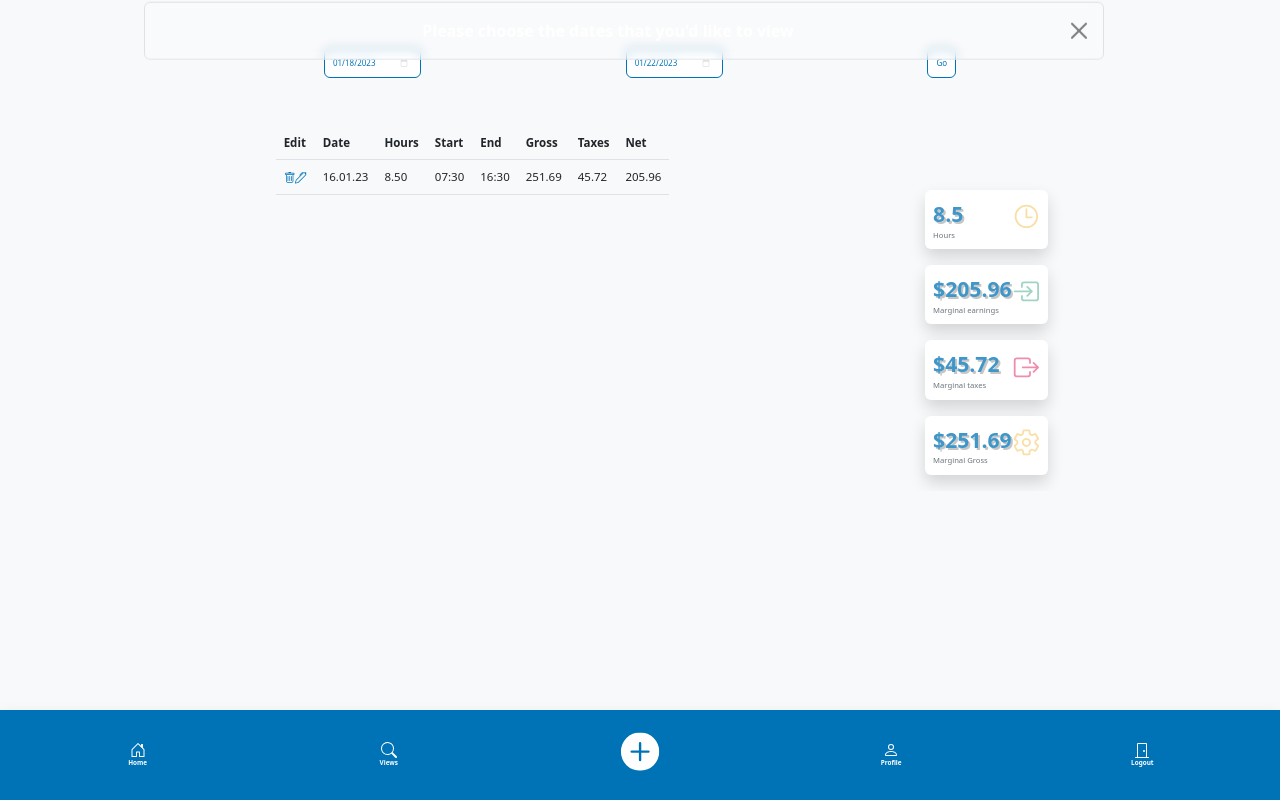
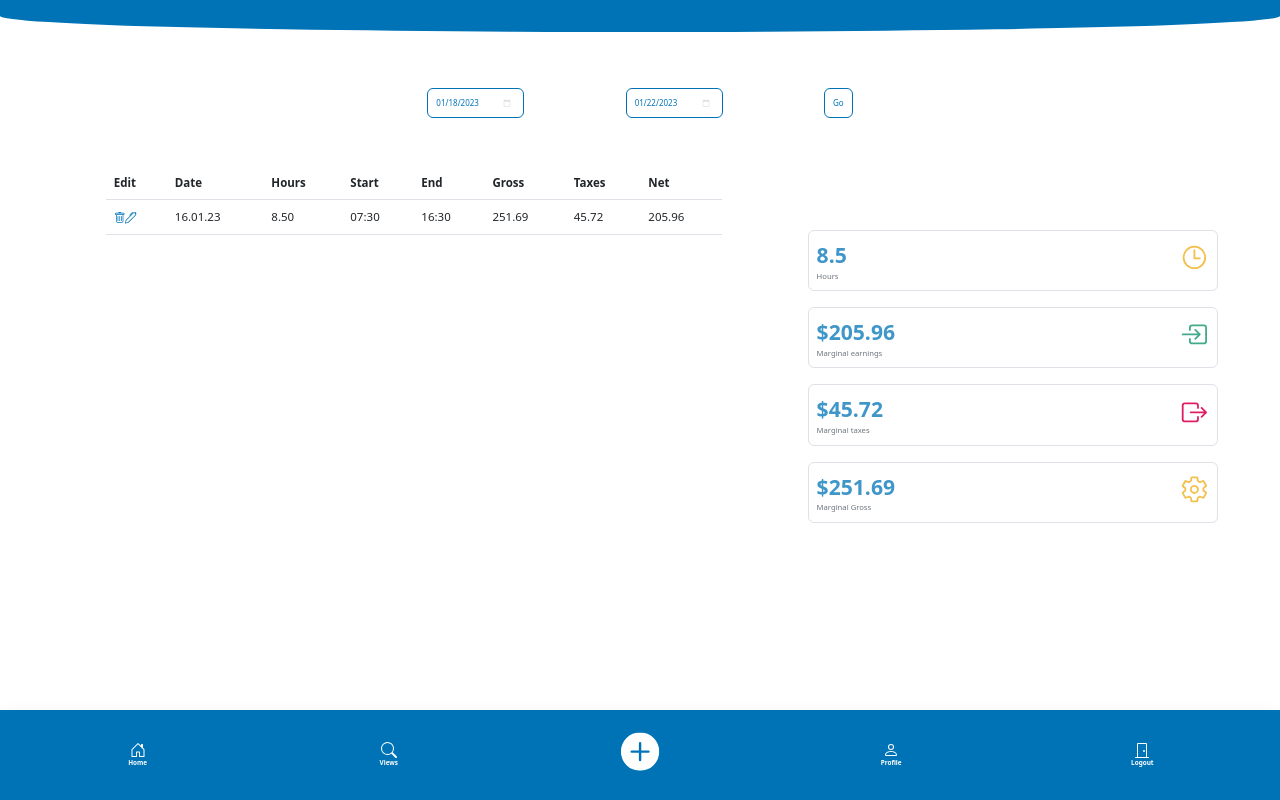
Before and after one commit to ziscoplankton/paychckr, a Flask app: page /summary in a window 1280 px wide. Run offline with Flask 3, Linux system fonts and the light colour scheme; the visitor is signed in with stand-in values (Sample User, id 1); some libraries are stand-ins or nearby versions; some web fonts are replaced.

Commit message:
Adjustements of alerts,resolving bugs and layout of summaries, regex edited for pw

```diff
--- a/app.py
+++ b/app.py
@@ -54,19 +54,38 @@ session_flask_user = Session_flask(app)
 def register():
     if request.method == 'POST':
         user = dbSession.query(Users).filter_by(username=request.form['username']).first()
+        email_check = dbSession.query(Users).filter_by(email=request.form['email']).first()
         if user:
-            return apology('Username not available')
+            flash('Sorry this username is used')
+            return redirect(url_for("register"))
+
+        elif email_check:
+            flash('Sorry this email is used')
+            return redirect(url_for("register"))
         else:
             if not request.form['payrate'] and (not request.form['salary'] and not request.form['weekly_hours']):
-                return apology('Fields missing')
+                flash('Some fields are missing')
+                return redirect(url_for("register"))
             else:
                 if request.form['password'] != request.form['confirmation']:
-                    return apology("passwords are different")
+                    flash('Passwords are different')
+                    return redirect(url_for("register"))
                 else:
-                    regex_check = re.search(r"[a-zA-Z0-9!@#$%^&*]{8,}", request.form.get("password"))
+                    regex_check = re.search(r"^(?=.[A-Za-z])(?=.\d)(?=.[@$!%#?&])[A-Za-z\d@$!%*#?&]{8,}$", request.form.get("password"))
                     if regex_check:
-                        if request.form['salary'] != '' and request.form['weekly_hours'] != '':
-                            insert = Users(username=request.form['username'], password=generate_password_hash(request.form['password']), email=request.form['email'], workplace = request.form['workplace'], paid_break = 1, annual_salary = request.form['salary'], weekly_hours = request.form['weekly_hours'])
+                        if request.form['salary'] != '':
+                            if request.form['weekly_hours'] != '':
+                                insert = Users(username=request.form['username'], password=generate_password_hash(request.form['password']), email=request.form['email'], workplace = request.form['workplace'], paid_break = 1, annual_salary = request.form['salary'], weekly_hours = request.form['weekly_hours'])
+                            else:
+                                flash('You need to enter some hours for your contract')
+                                return redirect(url_for("register"))
+                        elif request.form['weekly_hours'] != '':
+                            if request.form['salary'] != '':
+                                insert = Users(username=request.form['username'], password=generate_password_hash(request.form['password']), email=request.form['email'], workplace = request.form['workplace'], paid_break = 1, annual_salary = request.form['salary'], weekly_hours = request.form['weekly_hours'])
+                            else:
+                                flash('You need to enter a salary value for your contract')
+                                return redirect(url_for("register"))
+
                         elif 'penalties' in request.form and 'overtime' in request.form:
                             insert = Users(username=request.form['username'], password=generate_password_hash(request.form['password']), email=request.form['email'], workplace = request.form['workplace'], payrate = request.form['payrate'], overtime = 1, penalties = 1, paid_break = 1)
                         elif 'penalties' in request.form:
@@ -76,13 +95,16 @@ def register():
                         else:
                             insert = Users(username=request.form['username'], password=generate_password_hash(request.form['password']), email=request.form['email'], workplace = request.form['workplace'], payrate = request.form['payrate'])
                     else:
-                        return apology("Sorry your password must be 8 characters and have symbols")
+                        flash('Password must be 8 characters inc. numbers & symbols. Please ref to the password confirmation pop-up by cliking on the black key')
+                        return redirect(url_for("register"))
+
+
                 dbSession.add(insert)
                 dbSession.commit()
                 flash('Your account has been created')
                 return redirect('/login')
     else:
-        flash('Welcome, please register below to create an account')
+        flash('Please fill in the form to register')
         return render_template("register.html", title = 'register')
 # LOGIN
 @app.route('/login', methods=['POST', 'GET'])
@@ -97,11 +119,13 @@ def login():
                 session['logged_in'] = True
                 return redirect(url_for("index"))
             else:
-                return apology('Wrong Password')
+                flash('Password is incorrect, please try again')
+                return redirect(url_for("login"))
         else:
-            return apology('User Unknown')
+            flash('Unknown email, please try again')
+            return redirect(url_for("login"))
     else:
-            flash('Hello there, you can register or login via the menu at the bottom')
+            flash('Please login or register via the menu below')
             return render_template('login.html')
 
 
@@ -184,9 +208,11 @@ def load():
                     flash(f'The shift for the {day} was created')
                     return redirect('/load')
                 else:
-                    return apology("Something wrong with your shift")
+                    flash("Something wrong with your shift")
+                    return redirect(url_for("load"))
         else:
-            return apology("Sorry something went wrong with the checks. Make sure to have a date, a start and a end time")
+            flash("Sorry something went wrong with the checks. Make sure to have a date, a start and a end time")
+            return redirect(url_for("load"))
 
 
 # HOME
@@ -214,13 +240,11 @@ def index():
 
         if currentWeekShifts:
             for shift in currentWeekShifts:
-                print(shift)
                 currentWeeknet_earnings += shift.net_income
                 currentWeekHours += shift.hours
                 currentWeekTaxes += shift.taxes
                 currentWeekgross_earnings += shift.gross_income
 
-        print(dbSession.query(Shifts).filter_by(user_id = session['user_id']).filter(Shifts.date >= currentWeekDates[0]).all())
         return render_template("index.html",myDate = myDate, currentHours = currentWeekHours, currentnet_earnings = currentWeeknet_earnings, currentWeekgross_earnings = currentWeekgross_earnings, currentTaxes = currentWeekTaxes, currentWeekDates = currentWeekDates)
     else:
         flash('Sorry something is wrong with your session and account, please login again')
@@ -240,7 +264,6 @@ def summary():
         dates = getCurrent_Dates(date.today(), 'week')
         myDate1 = dates[0]
         myDate2 = dates[1]
-        flash('Please choose the dates that you\'d like to view')
 
     shifts = dbSession.query(Shifts).filter_by(user_id = session['user_id']).filter(Shifts.date >= myDate1).filter(Shifts.date <= myDate2).all()
     cardShifts = cardShift(shifts)
@@ -256,9 +279,10 @@ def delete():
         item = dbSession.query(Shifts).filter_by(user_id = session['user_id']).filter_by(id = int(request.args.get('id'))).delete()
         dbSession.commit()
         flash('You\'ve successfully deleted a shift')
-        return redirect('/summary')
+        return redirect(url_for("summary"))
     else:
-        return apology('Deletion did not worked', 204)
+        flash('Deletion unsuccessful')
+        return redirect(url_for("summary"))
 
 
 # EDIT SHIFT
@@ -268,15 +292,13 @@ def edit():
 
     if request.method == 'POST':
         user = dbSession.query(Users).filter_by(id = session['user_id']).first()
-        date = datetime.datetime.strptime(request.form['shift-date'], "%Y-%m-%d")
-        shiftToEdit = dbSession.query(Shifts).filter_by(date = date).first()
+        shiftToEdit = dbSession.query(Shifts).filter_by(id = request.form['shift_id']).filter_by(user_id = user.id).first()
         earningsToEdit = dbSession.query(Earnings).filter_by(shift_id = shiftToEdit.id).first()
         dayShift = datetime.datetime.strptime(shiftToEdit.date.strftime("%Y-%m-%d"), "%Y-%m-%d")
         if user.penalties:
             penalties = user.penalties
         else:
             penalties = 0
-
         shift = Shift(dayShift, request.form['shift-start'], request.form['shift-end'], request.form['shift-break'], penalties)
         if shift and shiftToEdit and earningsToEdit:
             day = dayShift.strftime("%a %d %b %Y")
@@ -329,16 +351,19 @@ def edit():
             flash('You\'ve successfully edited a shift')
             return redirect('/summary')
         else:
-            return apology('Not authorised', 302)
+            flash("Not authorised")
+            return redirect(url_for("summary"))
     else:
         if int(request.args.get('id')):
             shiftToEdit = dbSession.query(Shifts).filter_by(id = request.args.get('id')).first()
             if shiftToEdit:
-                return render_template('edit.html', user = session['user_id'], date = shiftToEdit.date.strftime('%Y-%m-%d'))
+                return render_template('edit.html', user = session['user_id'], date = shiftToEdit.date.strftime('%Y-%m-%d'), shift_id = shiftToEdit.id)
             else:
-                return apology('Shift was not found', 404)
+                flash("Shift was not found")
+                return redirect(url_for("summary"))
         else:
-            return apology('Not authorised', 302)
+            flash("Request not authorised")
+            return redirect(url_for("summary"))
 
 # EDIT PROFILE
 @app.route('/profile', methods =['GET', 'POST'])
@@ -349,7 +374,8 @@ def profile():
         if profile:
             return render_template('profile.html', profile = profile, user = profile )
         else:
-            return apology('User not found', 404)
+            flash('User not found')
+            return redirect(url_for("index"))
     else:
         profile = dbSession.query(Users).filter_by(id = request.form['id']).first()
         password = generate_password_hash(request.form['password'])
@@ -371,7 +397,8 @@ def profile():
             flash('You\'ve successfully updated your profile')
             return redirect('/')
         else:
-            return apology('Passwords are not identical', 302)
+            flash('Password not identical')
+            return redirect(url_for("index"))
 
 
 # Handling errors
--- a/classes.py
+++ b/classes.py
@@ -2,7 +2,6 @@ import datetime
 from datetime import date
 from helpers import strtoint, getCurrent_Dates, getPrevious_Dates
 from db.db import Shifts, Session
-from wtforms import Form, StringField, PasswordField, validators
 
 
 
--- a/scss/sections/_main_reports.scss
+++ b/scss/sections/_main_reports.scss
@@ -17,7 +17,7 @@ input[type="date"]::-webkit-calendar-picker-indicator {
     .numbers {
     font-size: 2.2em;
     color: $primary;
-    text-shadow: 2px 2px rgba($color: $black, $alpha: .3);
+    //text-shadow: 2px 2px rgba($color: $black, $alpha: .3);
     opacity: 0.75;
     }
 
--- a/scss/sections/_registration_form.scss
+++ b/scss/sections/_registration_form.scss
@@ -10,7 +10,6 @@
     max-width: 300px;
     max-height: 75%;
     font-size: 1em !important;
-    transition: all 900ms ease;
     input[type="email"] {
         margin-bottom: -1px;
         border-bottom-right-radius: 0;
--- a/templates/layout.html
+++ b/templates/layout.html
@@ -18,15 +18,36 @@
         <link rel="icon" type="image/png" sizes="16x16" href="/static/images/favicon-16x16.png">
         <link rel="manifest" href="/site.webmanifest">
 </head>
-<body class="bg-light" style="height: 100vh;">
+<body class="bg-white" style="height: 100vh;">
     <div class="h-100 d-flex flex-column justify-content-between">
         <main class="h-100">
             {% if get_flashed_messages() %}
-            <div class="alert alert-primary alert-dismissible fade show border text-white text-center position-absolute w-75" role="alert" id="flash-alert" style="transform: translate(15%, 3%);">
+            <!--<div class="alert alert-primary alert-dismissible fade show border text-dark text-center position-absolute w-75" role="alert" id="flash-alert" style="transform: translate(15%, 3%);">
             <strong>{{ get_flashed_messages() | join(" ") }}</strong>
             <button type="button" class="btn-close" data-bs-dismiss="alert" aria-label="Close"></button>
-            </div>
+            </div> -->
+                {% for message in get_flashed_messages() %}
+                    <div class="toast-container position-fixed top-0 end-25 p-3">
+                        <div id="liveToast" class="toast" role="alert" aria-live="assertive" aria-atomic="true">
+                        <div class="toast-header">
+                            <img src="../static/images/android-chrome-192x192.png" width="16" height="16" class="rounded me-2" alt="paychckr logo">
+                            <strong class="me-auto">Flash news</strong>
+                            <small>paychckr</small>
+                            <button type="button" class="btn-close" data-bs-dismiss="toast" aria-label="Close"></button>
+                        </div>
+                        <div class="toast-body">
+                            {{ message }}
+                        </div>
+                        </div>
+                    </div>
+                {% endfor %}
             {% endif %}
+            <div class="bg-primary rounded-5 rounded-top rounded-circle" style="border-start-start-radius: 0 !important; border-top-right-radius: 0 !important;">
+                <h1 class="h3 p-3 fw-semibold display-4 text-center text-white login-title">
+                    {% block topbarsvg %}
+                    {% endblock %}
+                </h1>
+              </div>
             {% block main %}
 
             {% endblock %}
@@ -131,8 +152,7 @@
             </div>
             <div class="offcanvas-body">
               <div>
-                Paychckr is a user-friendly web application designed to easily track and manage shifts. The application allows you to create a profile based on your employment and includes the input of start and end times of any given shifts, and paychckr calculates your daily working hours and earnings based the individual tax regulations from Victoria, Australia. You can view your gross earnings, net earnings, and taxes, as well as the total hours worked for any chosen date range. With PayCheckr, keeping track of your pay has never been easier. It's the perfect tool for anyone looking to stay organized and in control of their earnings. Whether you're a casual, part-time employee, full-time worker, contracted or free-lance PayCheckr has got you covered.
-              </div>
+                Paychckr is a user-friendly web app that makes tracking and managing shifts easy. It lets you create a profile, input shift times, and calculates your daily hours and earnings based on Victoria, Australia's tax regulations. You can view your gross, net, and tax earnings, as well as hours worked for any date range. It's perfect for anyone who wants to stay organized and in control of their earnings, whether you're a casual, part-time, full-time, contracted, or freelance worker.               </div>
             </div>
           </div>
         {% endif %}
@@ -140,7 +160,15 @@
         <script src="static/bootstrap.bundle.js"></script>
         <script type="module" src="https://unpkg.com/ionicons@5.5.2/dist/ionicons/ionicons.esm.js"></script>
         <script nomodule src="https://unpkg.com/ionicons@5.5.2/dist/ionicons/ionicons.js"></script>
+        <script>
+            const toastLiveExample = document.getElementById('liveToast')
+            if (toastLiveExample) {
+                const toast = new bootstrap.Toast(toastLiveExample);
 
+                toast.show();
+            }
+            console.log(toastTrigger);
+        </script>
         {% block js %} {% endblock %}
 
     </div>
--- a/templates/profile.html
+++ b/templates/profile.html
@@ -25,7 +25,7 @@
                      <path d="M3.5 11.5a3.5 3.5 0 1 1 3.163-5H14L15.5 8 14 9.5l-1-1-1 1-1-1-1 1-1-1-1 1H6.663a3.5 3.5 0 0 1-3.163 2zM2.5 9a1 1 0 1 0 0-2 1 1 0 0 0 0 2z"/>
                   </svg>
                </span>
-               <input type="text" class="form-control" name="password" id="password" placeholder="{{profile.password }}" value="{{profile.password}}"  aria-label="password" aria-describedby="basic-addon1" style="font-size: 0.6em;">
+               <input type="password" class="form-control" name="password" id="password" placeholder="{{profile.password }}" value="password"  aria-label="password" aria-describedby="basic-addon1" style="font-size: 0.6em;">
             </div>
             <div class="input-group mb-1 mb-md-3">
                <span class="input-group-text text-danger" id="basic-addon1">
--- a/templates/summary.html
+++ b/templates/summary.html
@@ -2,13 +2,14 @@
 
 {% block main %}
 
-<div class="container-fluid overflow-auto" style="max-height: 85%;">
-    <div class="container my-5 d-flex justify-content-center">
-        <form action="/summary" method="GET" name="indexForm" class="w-75 d-flex justify-content-around">
-            <div>
+<div class="container-fluid overflow-auto" style="max-height:85%">
+    <div class="my-5 d-flex justify-content-center">
+        <form action="/summary" method="GET" name="indexForm" class="d-flex flex-row w-50 justify-content-evenly">
+
+            <div class="flex-row">
                 <input type="date" placeholder="dd-mm-yyyy" value="{{ myDate1.strftime('%Y-%m-%d') }}" class=" d-inline rounded p-2 border border-primary" name="viewDate1" id="viewDate" style="font-size: 0.5em; color: var(--bs-primary);">
             </div>
-            <div>
+            <div class="flex-row">
                 <input type="date" placeholder="dd-mm-yyyy" value="{{ myDate2.strftime('%Y-%m-%d') }}" class=" d-inline rounded p-2 border border-primary" name="viewDate2" id="viewDate" style="font-size: 0.5em; color: var(--bs-primary);">
             </div>
             <div>
@@ -17,7 +18,7 @@
         </form>
     </div>
     <main class="container-fluid mt-5 d-md-flex justify-content-md-evenly">
-        <div class=" recent-shifts shift-details mx-5 overflow-auto">
+        <div class="col-md-6 recent-shifts shift-details mx-5 overflow-auto">
             <table class="table" style="font-size: 0.6em !important;">
             <thead>
                 <tr>
@@ -59,40 +60,40 @@
             </tbody>
             </table>
         </div>
-        <div class="mt-5 mx-1 cardBox w-auto">
-            <div class="kard my-3 p-2 m-auto bg-white shadow rounded d-flex justify-content-between" style="font-size: 0.6em !important;">
+        <div class="mt-5 mx-1 col-md-4 cardBox">
+            <div class="kard my-3 p-2 m-auto border rounded d-flex justify-content-between" style="font-size: 0.6em !important;">
                 <div>
                 <div class="numbers fw-bold">{{ currentHours }}</div>
                 <div class="cardName text-muted">Hours</div>
                 </div>
-                <div class="iconBx text-warning opacity-50">
+                <div class="iconBx text-warning">
                     <ion-icon name="time-outline"></ion-icon>
                 </div>
             </div>
-            <div class="kard my-3 p-2 m-auto bg-white  shadow rounded d-flex justify-content-between" style="font-size: 0.6em !important;">
+            <div class="kard my-3 p-2 m-auto border rounded d-flex justify-content-between" style="font-size: 0.6em !important;">
                 <div>
                 <div class="numbers fw-bold">{{ "$%.2f"|format(currentnet_earnings) }}</div>
                 <div class="cardName text-muted">Marginal earnings</div>
                 </div>
-                <div class="iconBx text-success opacity-50">
+                <div class="iconBx text-success">
                 <ion-icon name="enter-outline"></ion-icon>
                 </div>
             </div>
-            <div class="kard my-3 p-2 m-auto bg-white  shadow rounded d-flex justify-content-between" style="font-size: 0.6em !important;">
+            <div class="kard my-3 p-2 m-auto border rounded d-flex justify-content-between" style="font-size: 0.6em !important;">
                 <div>
                 <div class="numbers fw-bold">{{ "$%.2f"|format(currentTaxes) }}</div>
                 <div class="cardName text-muted">Marginal taxes</div>
                 </div>
-                <div class="iconBx text-danger opacity-50">
+                <div class="iconBx text-danger">
                 <ion-icon name="exit-outline"></ion-icon>
             </div>
         </div>
-        <div class="kard my-3 p-2 m-auto bg-white shadow rounded d-flex justify-content-between" style="font-size: 0.6em !important;">
+        <div class="kard my-3 p-2 m-auto border rounded d-flex justify-content-between" style="font-size: 0.6em !important;">
             <div>
             <div class="numbers fw-bold">{{ "$%.2f"|format(currentWeekgross_earnings) }}</div>
             <div class="cardName text-muted">Marginal Gross</div>
             </div>
-            <div class="iconBx text-warning opacity-50">
+            <div class="iconBx text-warning">
                 <ion-icon name="settings-outline"></ion-icon>
             </div>
         </div>
```
Also changed, not shown: db/db.py (+4 -3 lines), templates/edit.html (+5 -4 lines), templates/index.html (+10 -10 lines), templates/login.html (+8 -5 lines), templates/register.html (+6 -5 lines), db/cms.db, static/styles.css, 1 other file.
